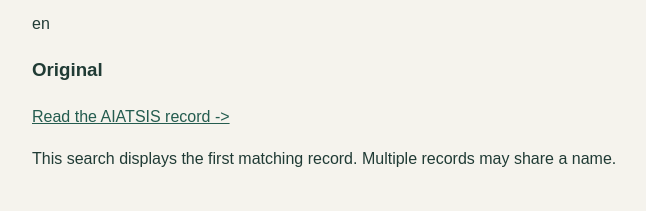
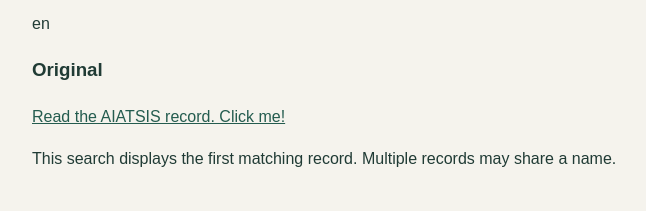
Before and after one commit to laenviit2606/Project30, a Flask app: template templates/index.html in a window 1280 px wide. Shown: the part 666-877 px from the top of the page, without its empty margins (152-798 px from the left). Run offline with Flask 3, Linux system fonts and the light colour scheme; the template is opened without the code that fills it: most values are stand-ins (such as "Sample title", 1, 10 or a date in 2020); parts of the project's set-up code (start-up, migrations or seed data) failed here and were passed over.

Commit message:
Text correcting

```diff
--- a/templates/index.html
+++ b/templates/index.html
@@ -68,7 +68,7 @@
                 <p>
                     <a
                     href="https://collection.aiatsis.gov.au/austlang/language/{{ result['language_code']|lower|urlencode }}">
-                    Read the AIATSIS record ->
+                    Read the AIATSIS record. Click me!
                     </a>
                 </p>
 
```
